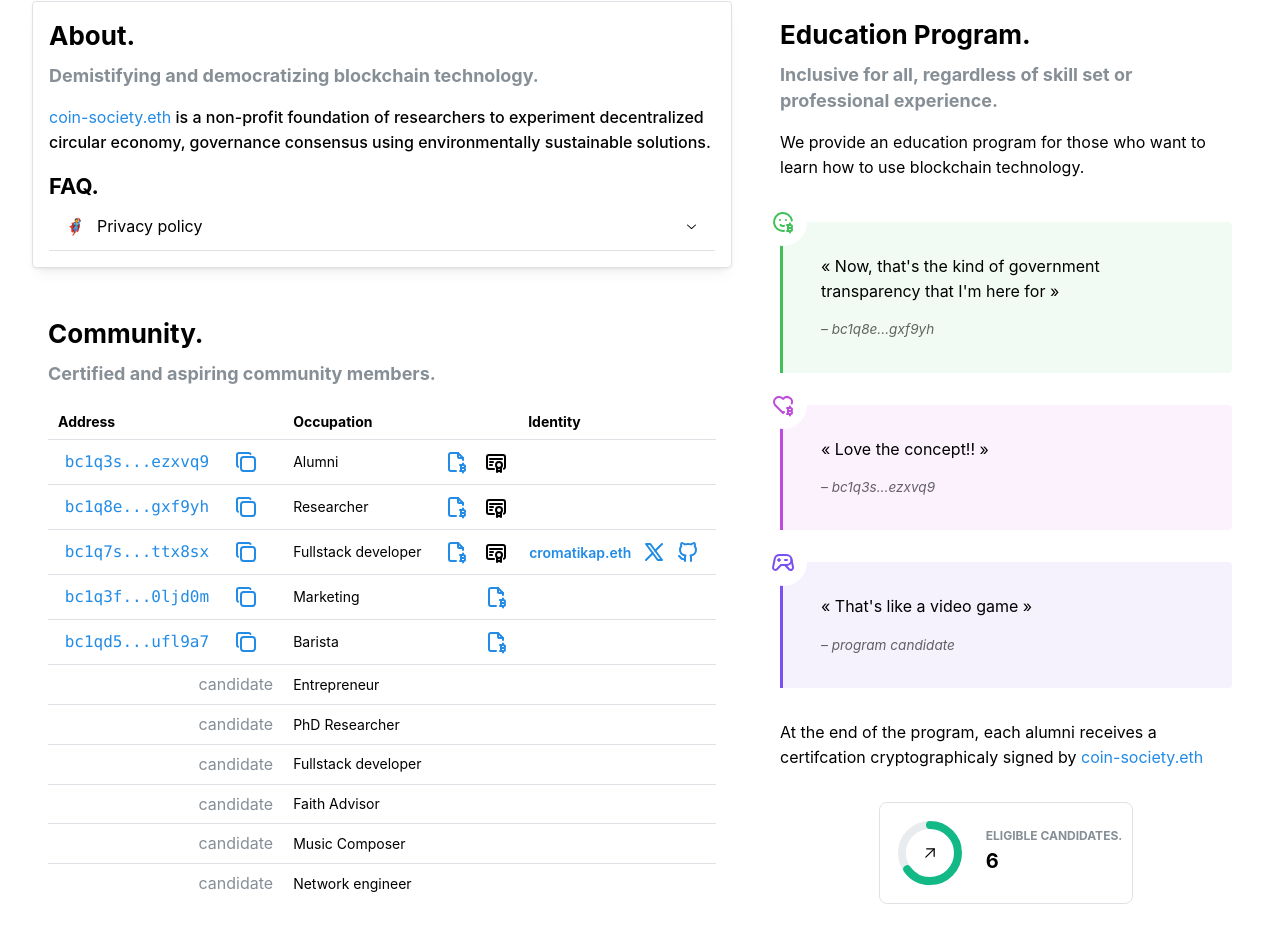
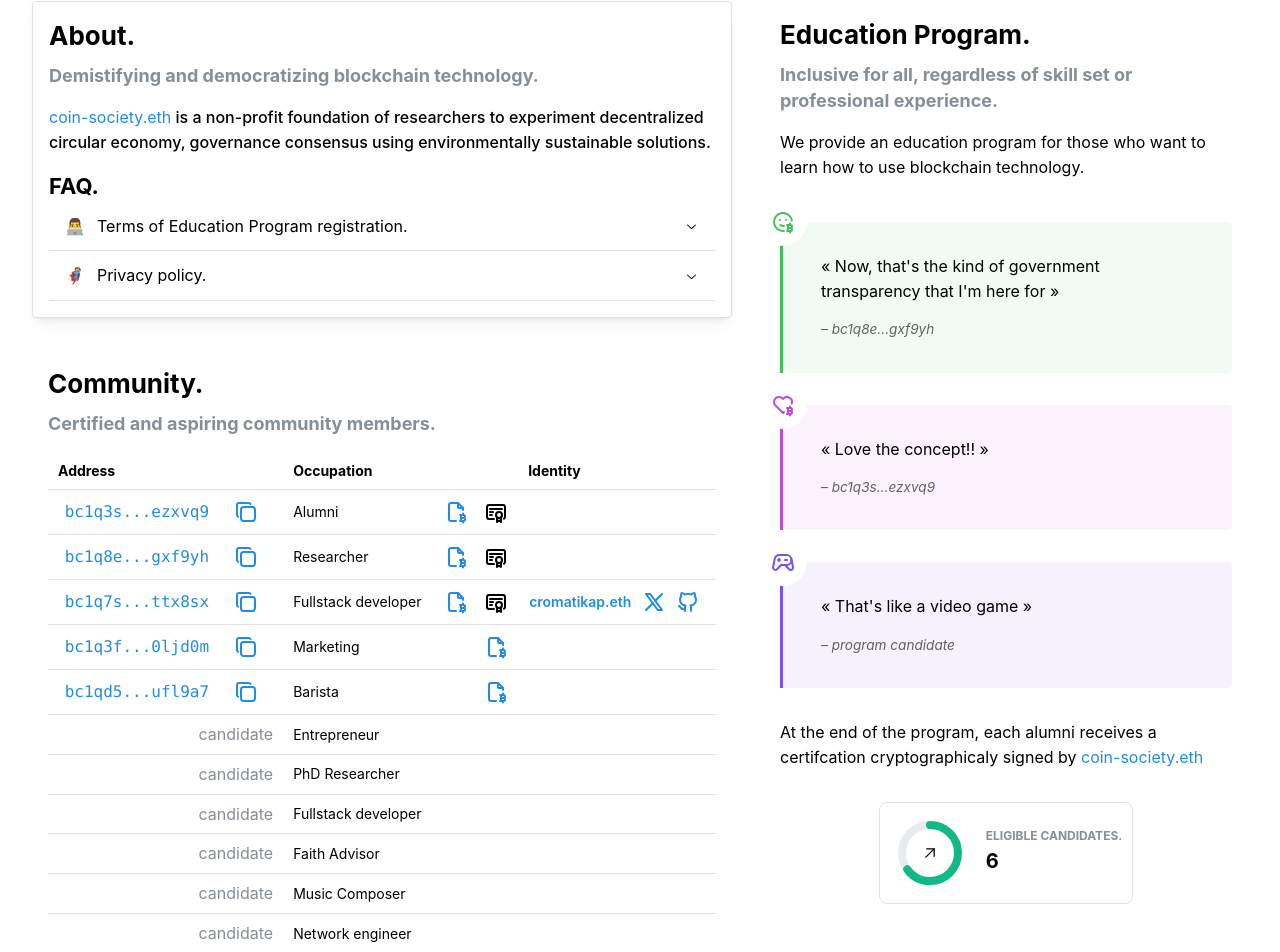
Before and after one commit to cromatikap/coin-society, a Next.js app in the folder website/: page / in a window 1280 px wide. Shown: the part 831-1783 px from the top of the page. Built offline with nearby package versions, Linux system fonts and the light colour scheme.

Commit message:
update FAQ

```diff
--- a/website/src/components/HomePage/FAQ.tsx
+++ b/website/src/components/HomePage/FAQ.tsx
@@ -2,10 +2,15 @@ import { Accordion } from "@mantine/core";
 
 const groceries = [
   {
+    emoji: '👨‍💻',
+    value: 'Terms of Education Program registration.',
+    description: "While we strongly encourage you to retain your registration donation within the ecosystem, neither the Coin-Society nor any of its members are, or will ever be, entitled to request a return of the funds or any other form of financial compensation. Please consider it a gift from God.",
+  },
+  {
     emoji: '🦸',
-    value: 'Privacy policy',
+    value: 'Privacy policy.',
     description:
-      "coin-society will never share publicly your private information unless a formal and written agreement is signed and sent from you.",
+      "Coin-Society will not request your private information and will not publicly disclose any private information unless you provide prior express consent through a formal written agreement.",
   }
 ];
 
```
